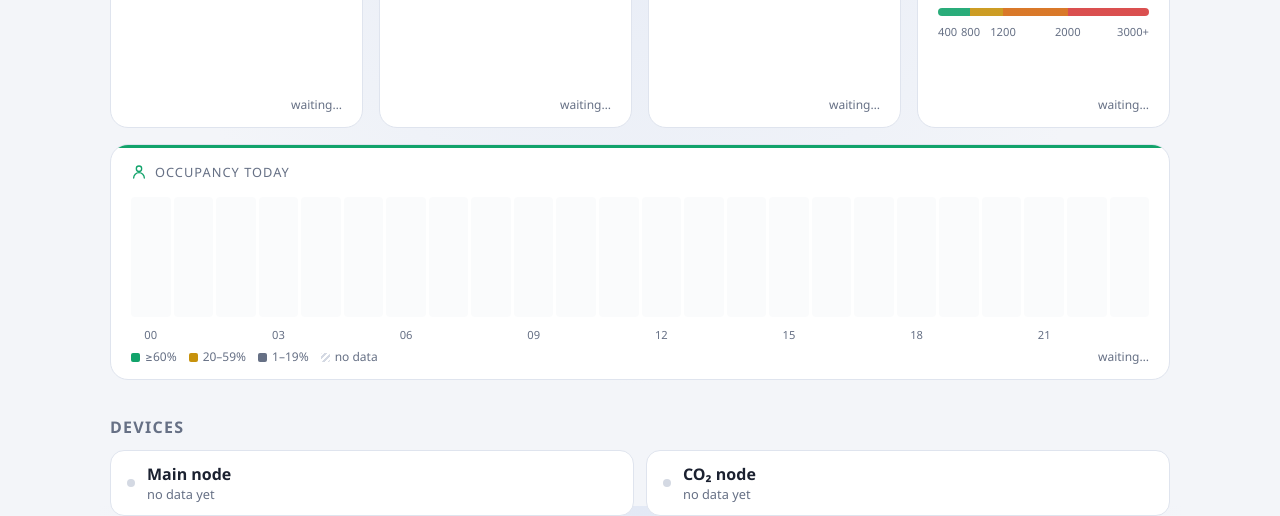
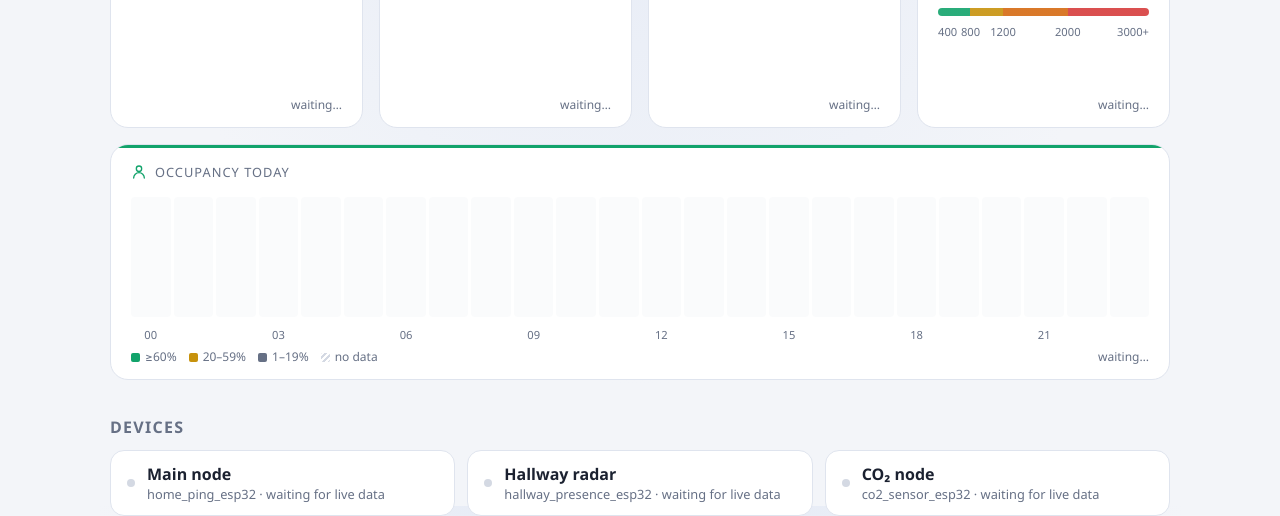
Before and after one commit to rusk0d/home-ping, a plain HTML site: page web/index.html in a window 1280 px wide. Shown: the part 294-810 px from the top of the page. Drawn offline with Linux system fonts and the light colour scheme.

Commit message:
Web: all three nodes in the device list, live status from the status topic
- The device list now has the hallway radar (eink node) too: the page
  also subscribes to home/esp32/presence and matches the `device` field.
  Unknown devices get their own entry.
- Each node shows uptime, RSSI and online/offline. Online = live messages
  keep coming (30 s for the radar nodes, 180 s for the CO2 node); retained
  replays don't count, they can be hours old.
- Subscribes to home/esp32/+/status: a last-will "offline" marks the node
  offline right away unless newer data arrives; a retained "online" counts
  until the first live message. Without the #55 firmware it falls back to
  data age.
- Topics refused by the broker's ACL are logged in the browser console.

Contracts: mqtt.md (subscribers, web page section).

Fixes #81

Co-Authored-By: Claude Opus 5.5 <noreply@anthropic.com>

```diff
--- a/web/index.html
+++ b/web/index.html
@@ -259,16 +259,7 @@
   </article>
 
   <h2>Devices</h2>
-  <section class="devices">
-    <div class="device" id="dev-main">
-      <span class="dot"></span>
-      <div><div class="name">Main node</div><div class="meta" id="dev-main-meta">no data yet</div></div>
-    </div>
-    <div class="device" id="dev-co2">
-      <span class="dot"></span>
-      <div><div class="name">CO₂ node</div><div class="meta" id="dev-co2-meta">no data yet</div></div>
-    </div>
-  </section>
+  <section class="devices" id="devices"></section>
 
   <h2>Recent readings</h2>
   <div class="log">
@@ -284,6 +275,16 @@
   const TOPIC_ENV = 'home/esp32/bme280';  // main_node, every 30 s, retained
   const TOPIC_CO2 = 'home/esp32/co2';     // co2_node, every 60 s, retained
   const TOPIC_OCC = 'home/backend/occupancy_hourly'; // backend, every 5 min, retained
+  const TOPIC_PRESENCE = 'home/esp32/presence';  // both radar nodes, every 5 s, retained
+  const TOPIC_STATUS = 'home/esp32/+/status';    // "online" / last will "offline", retained (#81)
+  const STATUS_RE = /^home\/esp32\/([^/]+)\/status$/;
+  // Known nodes. A node counts as online while live messages keep coming;
+  // the limit is ~3 missed publishes of its most frequent topic.
+  const NODES = {
+    home_ping_esp32:        { name: 'Main node',     staleAfter: 30 },   // radar every 5 s
+    hallway_presence_esp32: { name: 'Hallway radar', staleAfter: 30 },   // radar every 5 s
+    co2_sensor_esp32:       { name: 'CO₂ node',      staleAfter: 180 },  // every 60 s
+  };
   const STALE_AFTER = { env: 90, co2: 180, occ: 900 }; // seconds, ~3 missed publishes
   const MAX_POINTS = 120;   // sparkline points kept per metric (browser memory only)
   const MAX_HISTORY = 20;   // rows in the recent readings table
@@ -392,7 +393,7 @@
     push('temp', d.temp_c); push('hum', d.humidity); push('pres', d.pressure);
     drawSpark('temp', 1); drawSpark('hum', 0); drawSpark('pres', 0);
 
-    $('dev-main-meta').textContent = `${d.device || 'home_ping_esp32'} · up ${fmtUptime(d.uptime)}`;
+    noteNode(d.device || 'home_ping_esp32', d, retained);
     addHistory('env', { temp: fmt(d.temp_c, 1) + ' °C', hum: fmt(d.humidity, 0) + ' %', pres: fmt(d.pressure, 0) + ' hPa' });
   }
 
@@ -418,10 +419,82 @@
       setSub('co2-sub', d.warming ? 'Sensor warming up (~3 min)' : `No valid reading (err ${d.err ?? '?'})`, 'ok');
     }
 
-    const rssi = typeof d.rssi === 'number' ? ` · ${d.rssi} dBm` : '';
-    $('dev-co2-meta').textContent = `${d.device || 'co2_sensor_esp32'} · up ${fmtUptime(d.uptime)}${rssi}`;
+    noteNode(d.device || 'co2_sensor_esp32', d, retained);
     addHistory('co2', { co2: valid ? d.co2 + ' ppm' : (d.warming ? 'warming' : 'invalid') });
   }
+
+  // ---------- nodes ----------
+  // Per node: at = time of the last *live* message (retained replays can be hours old,
+  // so they don't prove the node is up), uptime/rssi from any message, and the
+  // retained status topic: "online" on connect, "offline" as the broker's last will.
+  const nodes = {};
+
+  function node(device) {
+    if (!nodes[device]) {
+      const known = NODES[device] || { name: device, staleAfter: 180 };
+      const el = document.createElement('div');
+      el.className = 'device';
+      const dot = document.createElement('span');
+      dot.className = 'dot';
+      const name = document.createElement('div');
+      name.className = 'name';
+      name.textContent = known.name;
+      const meta = document.createElement('div');
+      meta.className = 'meta';
+      const text = document.createElement('div');
+      text.append(name, meta);
+      el.append(dot, text);
+      $('devices').append(el);
+      nodes[device] = { ...known, el, meta, at: null, uptime: null, rssi: null, status: null, statusAt: null };
+    }
+    return nodes[device];
+  }
+
+  function noteNode(device, d, retained) {
+    const n = node(device);
+    if (!retained) n.at = Date.now();
+    if (typeof d.uptime === 'number') n.uptime = d.uptime;
+    if (typeof d.rssi === 'number') n.rssi = d.rssi;
+    renderNode(device);
+  }
+
+  function onStatus(device, text) {
+    const n = node(device);
+    n.status = text.trim();
+    n.statusAt = Date.now();
+    renderNode(device);
+  }
+
+  // 'on' | 'off' | null (nothing live yet)
+  function nodeState(n) {
+    const now = Date.now();
+    const fresh = n.at && (now - n.at) / 1000 <= n.staleAfter;
+    if (n.status === 'offline' && !(n.at && n.at > n.statusAt)) return 'off';  // last will, nothing newer
+    if (fresh) return 'on';
+    if (n.at) return 'off';                    // was live, gone quiet
+    if (n.status === 'online') return 'on';    // the broker says it's connected
+    return null;
+  }
+
+  function renderNode(device) {
+    const n = nodes[device];
+    const state = nodeState(n);
+    n.el.classList.toggle('on', state === 'on');
+    n.el.classList.toggle('off', state === 'off');
+    let stateText;
+    if (state === 'on') stateText = 'online';
+    else if (state === 'off') stateText = (n.status === 'offline' && !(n.at && n.at > n.statusAt))
+      ? 'offline' : `no data for ${fmtAge({ at: n.at }).replace(' ago', '')}`;
+    else stateText = 'waiting for live data';
+    const parts = [device];
+    if (n.uptime !== null) parts.push(`up ${fmtUptime(n.uptime)}`);
+    if (n.rssi !== null) parts.push(`${n.rssi} dBm`);
+    parts.push(stateText);
+    n.meta.textContent = parts.join(' · ');
+  }
+
+  Object.keys(NODES).forEach(node);   // show the known nodes before any message
+  Object.keys(nodes).forEach(renderNode);
 
   // ---------- hourly occupancy ----------
   const pad2 = n => String(n).padStart(2, '0');
@@ -516,16 +589,15 @@
   // ---------- ages / staleness (every second) ----------
   function tick() {
     const now = Date.now();
-    for (const [kind, cards, dev] of [['env', ['temp', 'hum', 'pres'], 'dev-main'], ['co2', ['co2'], 'dev-co2']]) {
+    for (const [kind, cards] of [['env', ['temp', 'hum', 'pres']], ['co2', ['co2']]]) {
       const info = lastSeen[kind];
       const stale = info && (now - info.at) / 1000 > STALE_AFTER[kind];
       cards.forEach(c => {
         $(`${c}-age`).textContent = fmtAge(info);
         $(`card-${c}`).classList.toggle('stale', !!stale);
       });
-      $(dev).classList.toggle('on', !!info && !stale);
-      $(dev).classList.toggle('off', !!stale);
     }
+    Object.keys(nodes).forEach(renderNode);
     // Occupancy: stale if the backend stopped publishing or the data is from another day
     const occ = lastSeen.occ;
     $('occ-age').textContent = occ ? 'updated ' + fmtAge(occ) : 'waiting…';
@@ -557,7 +629,11 @@
     client.on('connect', () => {
       client.options.reconnectPeriod = RECONNECT_MIN;
       setStatus('live', 'Live');
-      client.subscribe([TOPIC_ENV, TOPIC_CO2, TOPIC_OCC]);
+      client.subscribe([TOPIC_ENV, TOPIC_CO2, TOPIC_OCC, TOPIC_PRESENCE, TOPIC_STATUS], (err, granted) => {
+        if (err) console.error('MQTT subscribe failed', err);
+        // QoS 128 = refused, e.g. the read-only user's ACL doesn't cover the topic
+        (granted || []).filter(g => g.qos === 128).forEach(g => console.warn('Subscription refused by the broker:', g.topic));
+      });
     });
     client.on('reconnect', () => {
       client.options.reconnectPeriod = Math.min(client.options.reconnectPeriod * 2, RECONNECT_MAX);
@@ -567,12 +643,15 @@
     client.on('error', err => { console.error('MQTT error', err); setStatus('down', 'Connection error'); });
 
     client.on('message', (topic, message, packet) => {
+      const status = topic.match(STATUS_RE);
+      if (status) { onStatus(status[1], message.toString()); return; }
       let data;
       try { data = JSON.parse(message.toString()); }
       catch (e) { console.error('Invalid JSON on', topic, e); return; }
       if (topic === TOPIC_ENV) onEnv(data, packet.retain);
       else if (topic === TOPIC_CO2) onCo2(data, packet.retain);
       else if (topic === TOPIC_OCC) onOcc(data);
+      else if (topic === TOPIC_PRESENCE && data.device) noteNode(data.device, data, packet.retain);
     });
   }
 </script>
```
Also changed, not shown: 1 other file.
